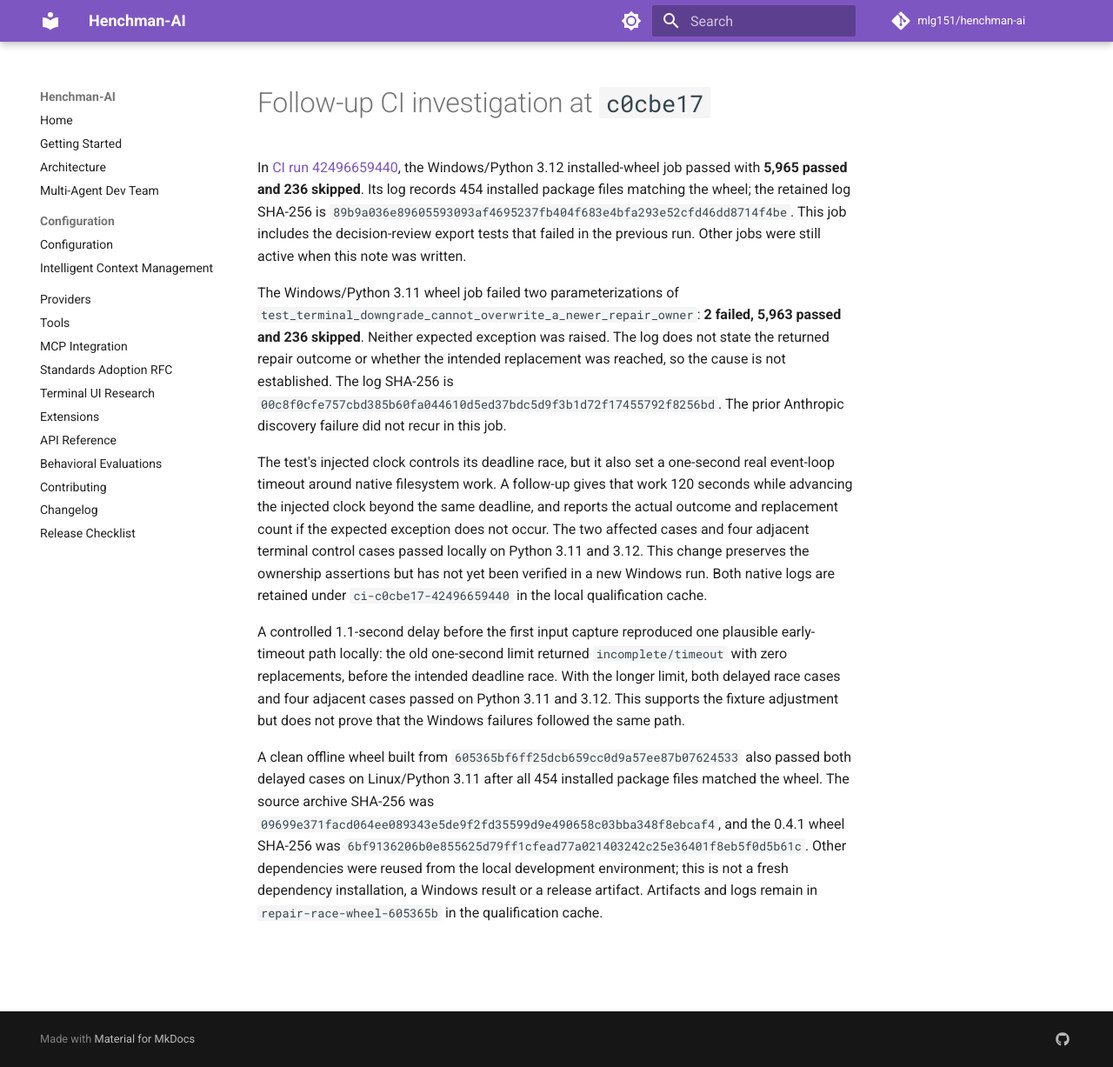
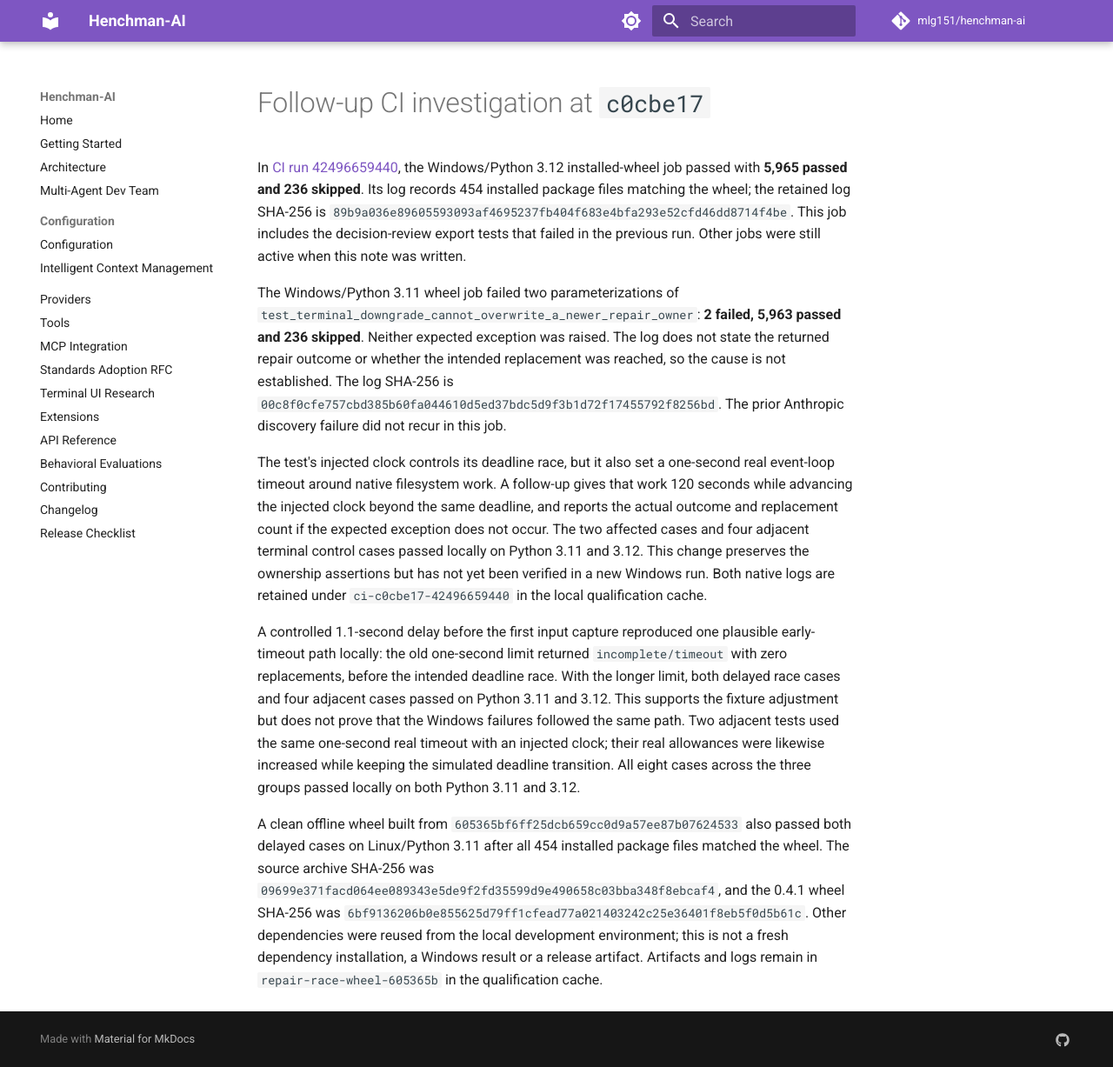
Before and after one commit to mlg151/henchman-ai, an MkDocs documentation site: the page built from docs/evaluations/2026-11-08-ci-c0cbe17-investigation.md, in a window 1280 px wide and 1227 px high. Shown: the whole window at 87% size. Built offline with MkDocs 1.6.1 and Material for MkDocs 9.7.7, drawn with Linux system fonts in a browser that asks for light colours; comment, search, counter and statistics services are not loaded.

Commit message:
Allow slow filesystem work in related repair race fixtures

```diff
--- a/docs/evaluations/2026-11-08-ci-c0cbe17-investigation.md
+++ b/docs/evaluations/2026-11-08-ci-c0cbe17-investigation.md
@@ -32,6 +32,10 @@ plausible early-timeout path locally: the old one-second limit returned
 With the longer limit, both delayed race cases and four adjacent cases passed on
 Python 3.11 and 3.12. This supports the fixture adjustment but does not prove
 that the Windows failures followed the same path.
+Two adjacent tests used the same one-second real timeout with an injected clock;
+their real allowances were likewise increased while keeping the simulated
+deadline transition. All eight cases across the three groups passed locally on
+both Python 3.11 and 3.12.
 
 A clean offline wheel built from `605365bf6ff25dcb659cc0d9a57ee87b07624533`
 also passed both delayed cases on Linux/Python 3.11 after all 454 installed
```
Also changed, not shown: 1 other file.
